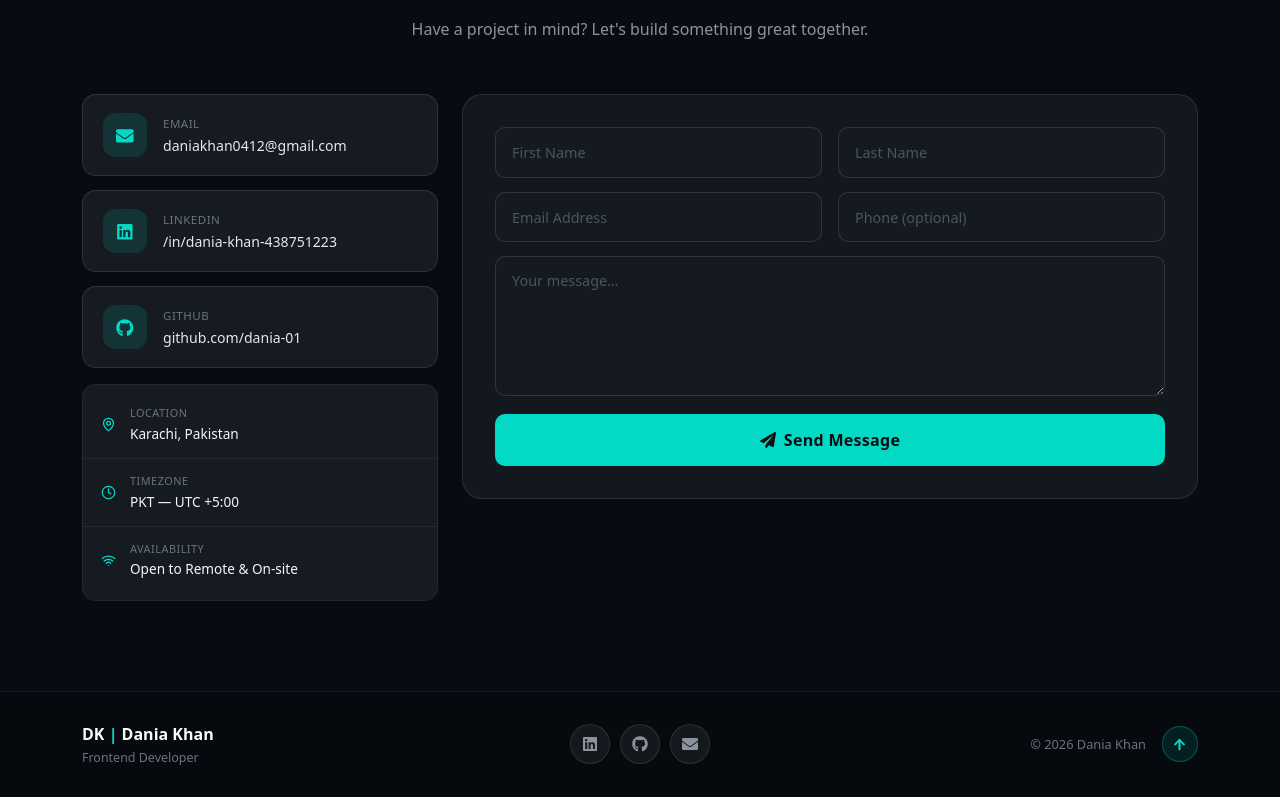
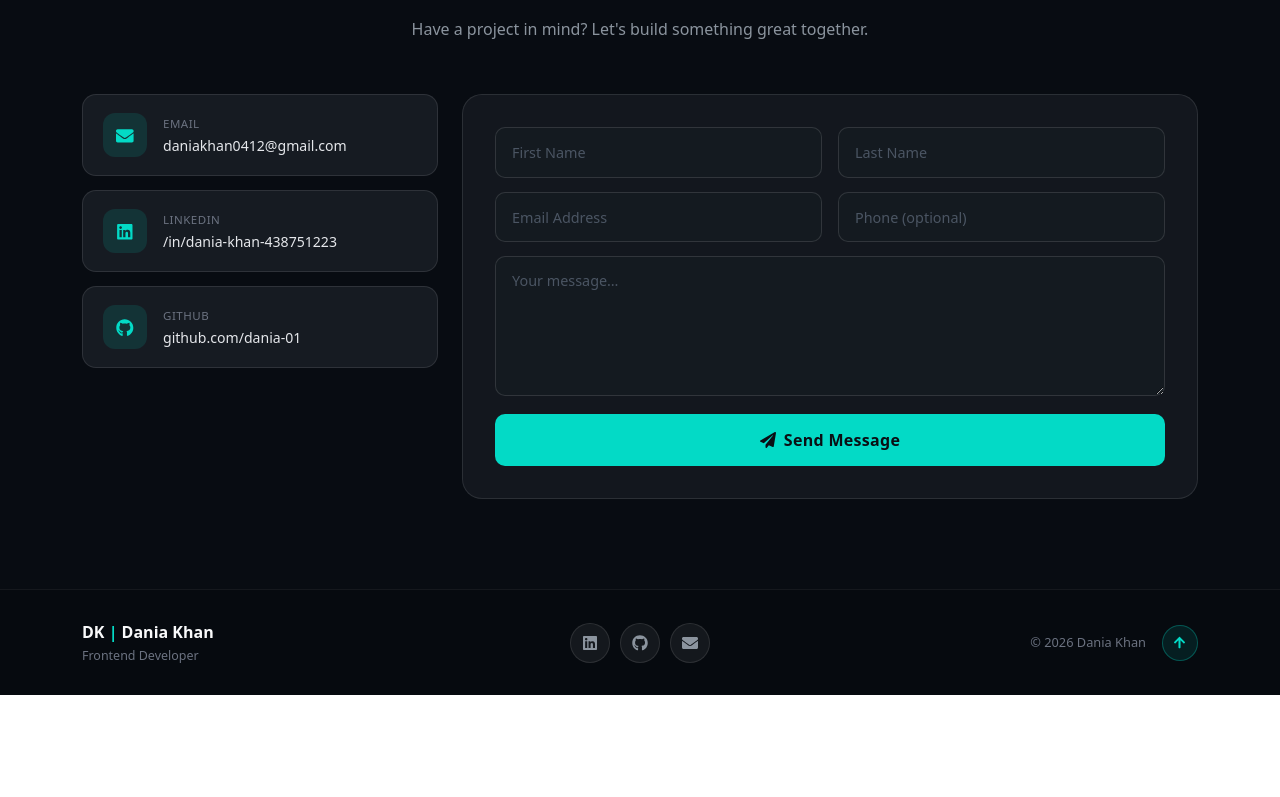
Before and after one commit to dania-01/portfolio, a Next.js app: page / in a window 1280 px wide. Shown: the part 5156-5953 px from the top of the page. After the commit the page ends 5851 px from the top, so only its background shows below. Built offline with nearby package versions, Linux system fonts and the light colour scheme; no server answers.

Commit message:
remove location card from contact section

```diff
--- a/src/components/Contact.js
+++ b/src/components/Contact.js
@@ -3,7 +3,6 @@ import { useState, useRef } from 'react';
 import { Col, Container, Row } from 'react-bootstrap';
 import emailjs from 'emailjs-com';
 import { FaEnvelope, FaLinkedin, FaGithub, FaPaperPlane } from 'react-icons/fa';
-import { MapPin, Clock, Wifi } from 'lucide-react';
 
 const INFO = [
   {
@@ -86,29 +85,6 @@ export default function Contact() {
                 </div>
               </a>
             ))}
-            <div className="contact-location-card">
-              <div className="contact-location-row">
-                <MapPin size={15} color="#03DAC6" />
-                <div>
-                  <div className="contact-location-label">Location</div>
-                  <div className="contact-location-value">Karachi, Pakistan</div>
-                </div>
-              </div>
-              <div className="contact-location-row">
-                <Clock size={15} color="#03DAC6" />
-                <div>
-                  <div className="contact-location-label">Timezone</div>
-                  <div className="contact-location-value">PKT — UTC +5:00</div>
-                </div>
-              </div>
-              <div className="contact-location-row">
-                <Wifi size={15} color="#03DAC6" />
-                <div>
-                  <div className="contact-location-label">Availability</div>
-                  <div className="contact-location-value">Open to Remote &amp; On-site</div>
-                </div>
-              </div>
-            </div>
           </Col>
 
           {/* ── Form ── */}
```
